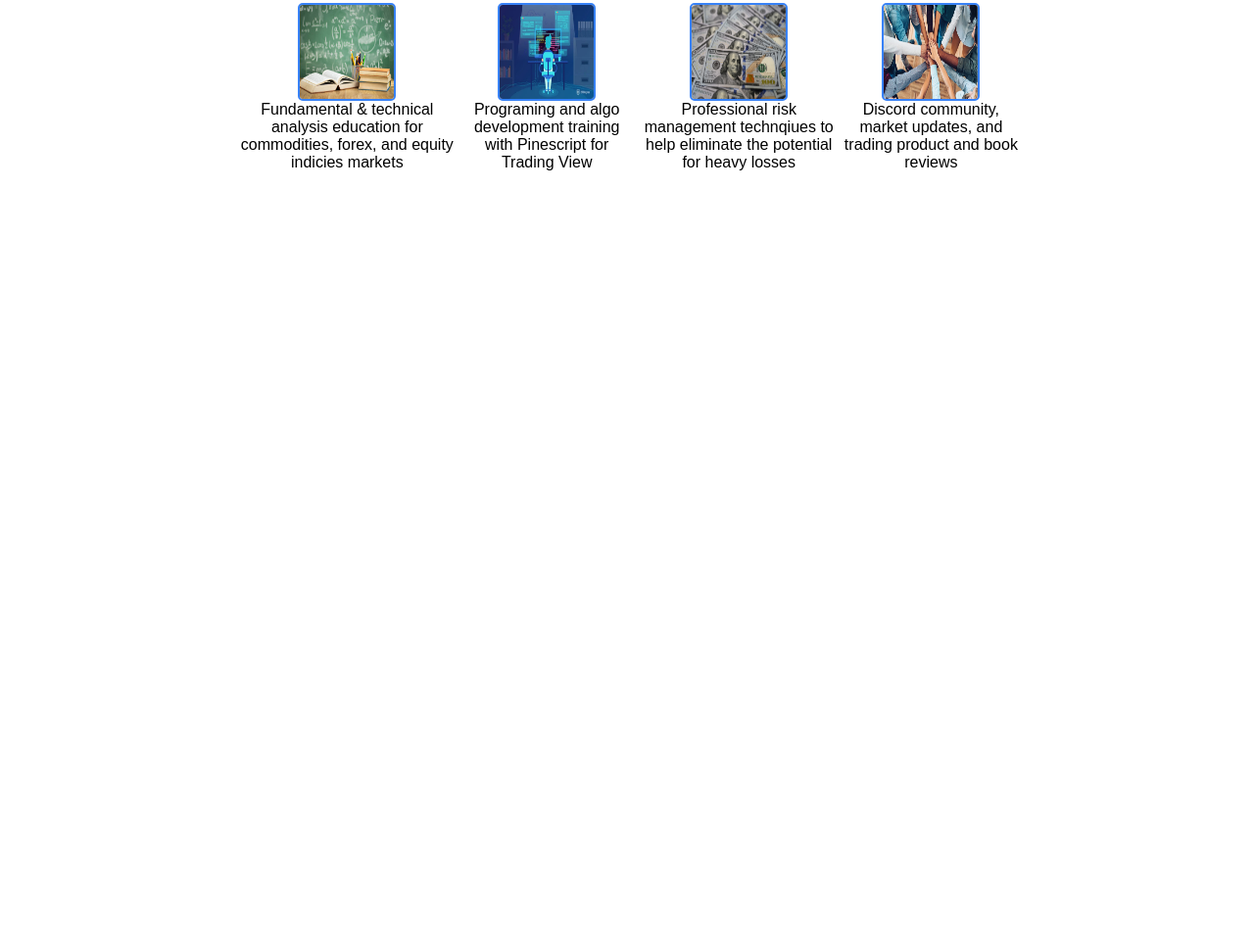
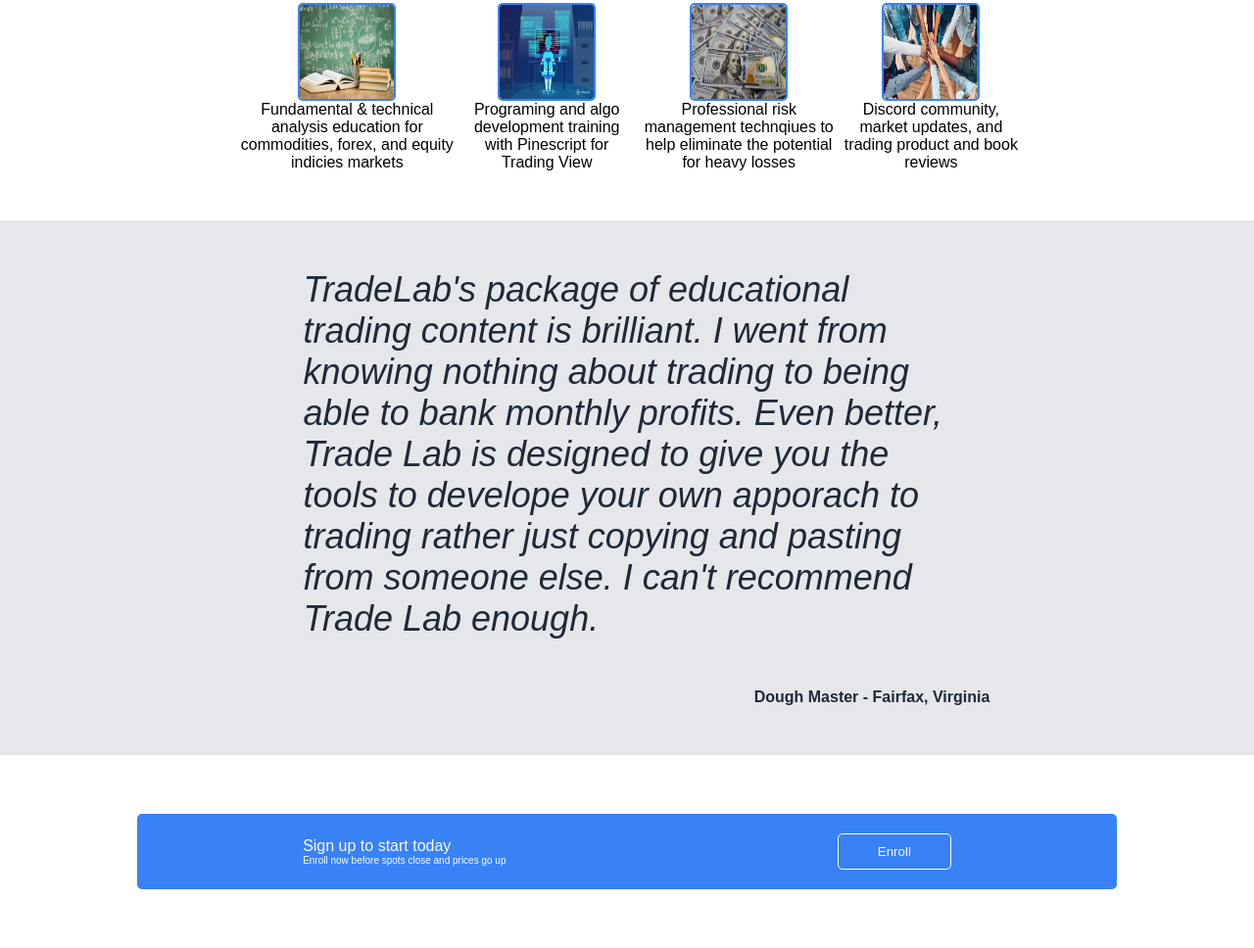
Before and after one commit to Riksbanken/odin_landing, a plain HTML site: page index.html in a window 1280 px wide. Shown: the part 473-1441 px from the top of the page at 98% size. Before the commit the page ends 800 px from the top, so only its background shows below. Drawn offline with Linux system fonts and the light colour scheme.

Commit message:
added call to action

```diff
--- a/index.html
+++ b/index.html
@@ -68,6 +68,26 @@
           </div>
         </div>
       </section>
+      <section class="quote-section" >
+        <div class="quote-container margin-container">
+          <p>TradeLab's package of educational trading content is brilliant. I went from knowing nothing about trading to being able to bank monthly profits. Even better, Trade Lab is designed to give you the tools to develope your own apporach to trading rather just copying and pasting from someone else. I can't recommend Trade Lab enough.</p>
+          <p><strong>Dough Master - Fairfax, Virginia</strong></p>
+        </div>
+      </section>
+      <section class="call-to-action">
+        <div class="call-to-action-cont margin-container">
+          <div class="call-box">
+            <div class="call-info">
+              <div>Sign up to start today</div>
+              <div>Enroll now before spots close and prices go up</div>
+            </div>
+            <div class="call-button">
+              <button>Enroll</button>
+            </div>
+          </div>
+
+        </div>
+      </section>
     </main>
   </body>
 </html>
--- a/style.css
+++ b/style.css
@@ -153,3 +153,56 @@ header {
 .info-item p {
   text-align: center;
 }
+
+.quote-section {
+  background-color: #e5e7eb;
+  padding: 50px;
+}
+
+.quote-container {
+  display: flex;
+  flex-direction: column;
+  justify-content: center;
+  align-items: center;
+  color: #1f2937;
+}
+
+.quote-container p:nth-child(1) {
+  display: flex;
+  justify-content: center;
+  width: 70%;
+  font-style: italic;
+  font-size: 36px;
+}
+
+.quote-container p:nth-child(2) {
+  margin-left: 500px;
+  margin-top: 50px;
+}
+
+.call-to-action {
+  padding: 60px 0px;
+}
+
+.call-box {
+  background-color: #3882f6;
+  border-radius: 5px;
+  padding: 20px 0px;
+  display: flex;
+  justify-content: space-around;
+  align-items: center;
+  color: #f9faf8;
+}
+
+.call-info div:nth-child(2) {
+  font-size: 10px;
+  font-weight: 100;
+}
+
+.call-button > button {
+  padding: 10px 40px;
+  background-color: #3882f6;
+  border: white solid 1px;
+  border-radius: 5px;
+  color: #f9faf8;
+}
```
